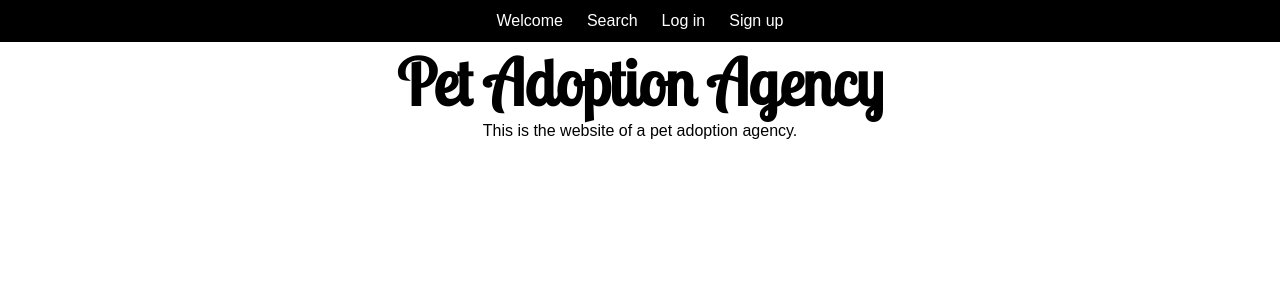
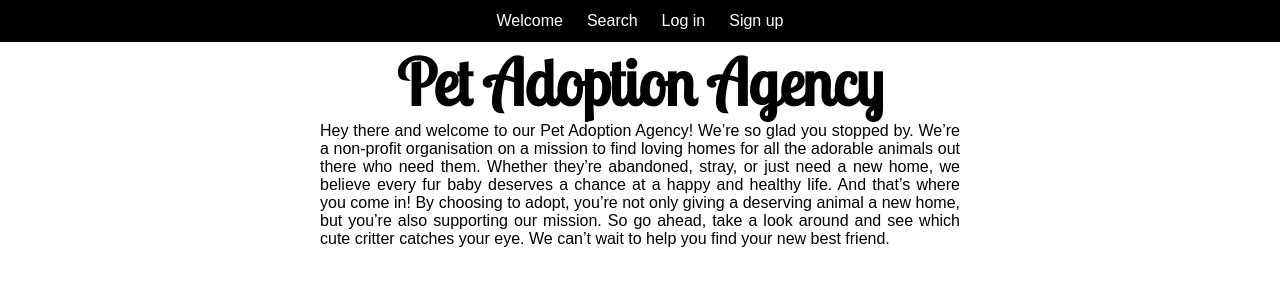
Before and after one commit to naelachkar/petAdoption-FE, a React (Create React App) app: page / in a window 1280 px wide. Shown: the top 300 px of the page. Built offline with nearby package versions, Linux system fonts and the light colour scheme; no server answers.

Commit message:
Welcome message update

```diff
--- a/src/components/Welcome/Welcome.css
+++ b/src/components/Welcome/Welcome.css
@@ -6,3 +6,9 @@
     align-items: center;
     margin-top: 2rem;
 }
+
+article {
+    min-width: 33vw;
+    max-width: 50vw;
+    text-align: justify;
+}
--- a/src/components/Welcome/Welcome.js
+++ b/src/components/Welcome/Welcome.js
@@ -10,7 +10,7 @@ export default function Welcome() {
       <NavBar />
       <h1>Pet Adoption Agency</h1>
       <Modal />
-      <article>This is the website of a pet adoption agency.</article>
+      <article>Hey there and welcome to our Pet Adoption Agency! We’re so glad you stopped by. We’re a non-profit organisation on a mission to find loving homes for all the adorable animals out there who need them. Whether they’re abandoned, stray, or just need a new home, we believe every fur baby deserves a chance at a happy and healthy life. And that’s where you come in! By choosing to adopt, you’re not only giving a deserving animal a new home, but you’re also supporting our mission. So go ahead, take a look around and see which cute critter catches your eye. We can’t wait to help you find your new best friend.</article>
     </>
   );
 }
```
